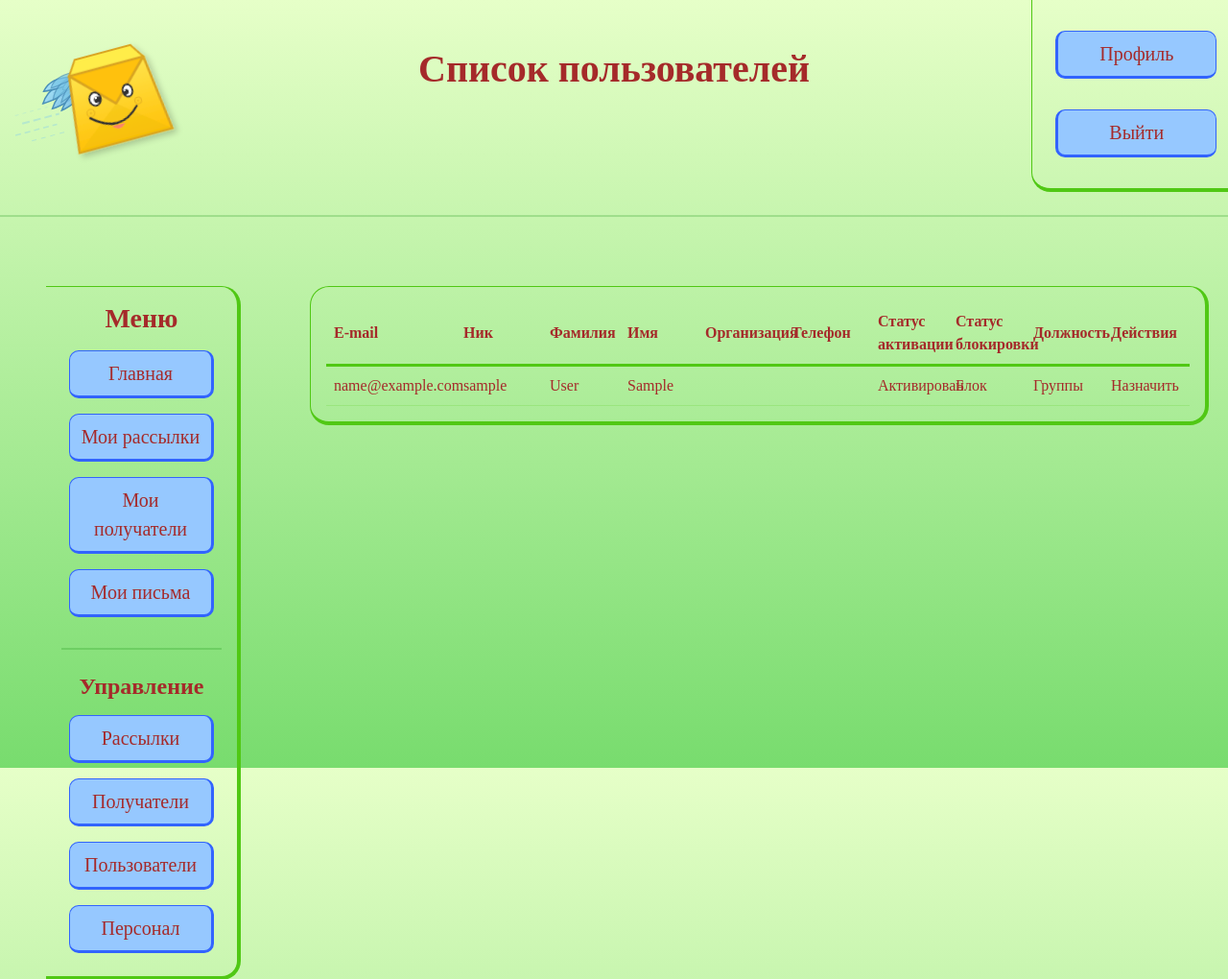
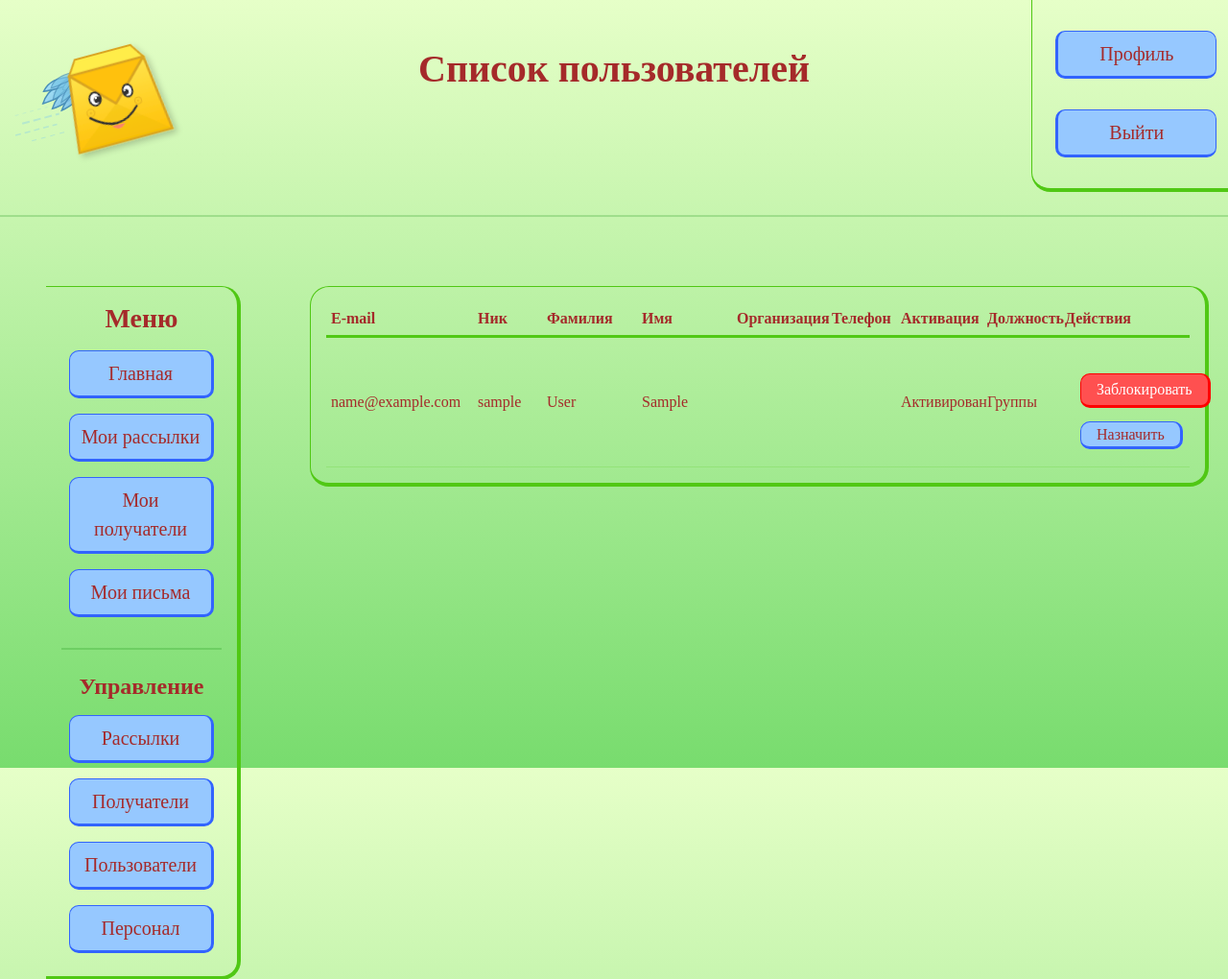
Before and after one commit to havaikrab/smile_sender, a Django app: page /users/list/ in a window 1280 px wide. Shown: the top 1020 px of the page at 96% size. Run offline with Django 5.2, Linux system fonts and the light colour scheme; the visitor is signed in with stand-in values (Sample User, id 1); data comes from the database, SQL or seed files in the repository; parts of the project's set-up code (start-up, migrations or seed data) failed here and were passed over; some libraries are stand-ins or nearby versions.

Commit message:
add block-unblock customuser func

```diff
--- a/distribution/views.py
+++ b/distribution/views.py
@@ -338,6 +338,9 @@ class MailingDetailView(LoginRequiredMixin, DetailView):
         if continue_flag == "continue":
             context["stop_button"] = True
         context["normal_mode"] = True
+        user = self.request.user
+        if user.groups.filter(name="manager").exists() or user.is_superuser:
+            context["manager"] = True
         return context
 
 
@@ -419,7 +422,7 @@ class MailingStartView(View):
         if mailing.status != "created":
             messages.error(request, f"Рассылка со статусом {mailing.status} не может быть запущена повторно.")
             return redirect("distribution:mailing_detail", pk=pk)
-        if mailing.message.author != user:
+        if not isinstance(user, CustomUser) or mailing.message.author != user or user.is_blocked:
             raise PermissionDenied
         if USE_CELERY:
             shared_send_mailing_task.delay(pk)
--- a/users/models.py
+++ b/users/models.py
@@ -20,6 +20,7 @@ class CustomUser(AbstractUser):
         blank=True,
     )
     is_active = models.BooleanField(default=False)
+    is_blocked = models.BooleanField(default=False)
 
     class Meta:
         """Настройки отображения"""
--- a/users/templates/users/customuser_list.html
+++ b/users/templates/users/customuser_list.html
@@ -9,37 +9,47 @@
         <table class="sp-bfc" style="width:100%; table-layout: fixed">
             <thead>
                 <tr class="text-start sp-bfc" style="border-bottom: 3px solid rgb(80, 200, 20)">
-                    <th scope="col" style="width:15%; padding: 8px">E-mail</th>
-                    <th scope="col" style="width:10%; padding: 8px">Ник</th>
-                    <th scope="col" style="width:9%; padding: 8px">Фамилия</th>
-                    <th scope="col" style="width:9%; padding: 8px">Имя</th>
-                    <th scope="col" style="width:10%; padding: 8px">Организация</th>
-                    <th scope="col" style="width:10%; padding: 8px">Телефон</th>
-                    <th scope="col" style="width:9%; padding: 8px">Статус активации</th>
-                    <th scope="col" style="width:9%; padding: 8px">Статус блокировки</th>
-                    <th scope="col" style="width:9%; padding: 8px">Должность</th>
-                    <th scope="col" style="width:10%; padding: 8px">Действия</th>
+                    <th scope="col" style="width:17%; padding: 5px">E-mail</th>
+                    <th scope="col" style="width:8%; padding: 5px">Ник</th>
+                    <th scope="col" style="width:11%; padding: 5px">Фамилия</th>
+                    <th scope="col" style="width:11%; padding: 5px">Имя</th>
+                    <th scope="col" style="width:11%; padding: 5px">Организация</th>
+                    <th scope="col" style="width:8%; padding: 5px">Телефон</th>
+                    <th scope="col" style="width:10%; padding: 5px">Активация</th>
+                    <th scope="col" style="width:9%; padding: 5px">Должность</th>
+                    <th scope="col" style="width:15%; padding: 5px">Действия</th>
                 </tr>
             </thead>
             <tbody>
-                {% for user in object_list %}
+                {% for object in object_list %}
                     <tr class="text-start sp-bfc" style="border-bottom: 1px solid rgba(80, 200, 20, 0.2)">
-                        <td style="padding: 8px">{{user.email}}</td>
-                        <td style="padding: 8px">{{user.username}}</td>
-                        <td style="padding: 8px; white-space: nowrap; overflow: hidden;">{{user.last_name}}</td>
-                        <td style="padding: 8px; white-space: nowrap; overflow: hidden;">{{user.first_name}}</td>
-                        <td style="padding: 8px; white-space: nowrap; overflow: hidden;">{{user.company|default:""}}</td>
-                        <td style="padding: 8px">{{user.phone|default:""}}</td>
-                        <td style="padding: 8px">
-                            {% if user.is_active %}
+                        <td style="padding: 5px">{{object.email}}</td>
+                        <td style="padding: 5px">{{object.username}}</td>
+                        <td style="padding: 5px; white-space: nowrap; overflow: hidden;">{{object.last_name}}</td>
+                        <td style="padding: 5px; white-space: nowrap; overflow: hidden;">{{object.first_name}}</td>
+                        <td style="padding: 5px; white-space: nowrap; overflow: hidden;">{{object.company|default:""}}</td>
+                        <td style="padding: 5px">{{object.phone|default:""}}</td>
+                        <td style="padding: 5px">
+                            {% if object.is_active %}
                                 Активирован
                             {% else %}
-                                Не активирован
+                                Ожидается
                             {% endif %}
                         </td>
-                        <td style="padding: 8px">Блок</td>
-                        <td style="padding: 8px">Группы</td>
-                        <td style="padding: 8px">Назначить</td>
+                        <td style="padding: 5px">Группы</td>
+                        <td style="padding: 5px">
+                            <div class="m-3">
+                                <form method="post" enctype="multipart/form-data" action="{% url 'users:block_from_users_list' pk=object.pk %}">
+                                    {% csrf_token %}
+                                    {% if object.is_blocked %}
+                                        <button type="submit" class="py-1 px-3 my-3 sp-start-but sp-bfc text-center fs-6">Разблокировать</button>
+                                    {% else %}
+                                        <button type="submit" class="py-1 px-3 my-3 sp-dngr-but sp-bfc text-center fs-6">Заблокировать</button>
+                                    {% endif %}
+                                </form>
+                                <a class="py-1 px-3 my-3 sp-nav-but sp-bfc text-center fs-6" href="#">Назначить</a>
+                            </div>
+                        </td>
                     </tr>
                 {% endfor %}
             </tbody>
--- a/users/urls.py
+++ b/users/urls.py
@@ -5,13 +5,14 @@ from . import views
 from .apps import UsersConfig
 from .forms import CustomUserLoginForm
 from .views import (
+    CustomUserChangeBlockedStatusView,
     CustomUserDeleteView,
+    CustomUserListView,
     CustomUserPasswordChangeView,
     CustomUserPasswordRemakeView,
     CustomUserPasswordResetView,
     CustomUserProfileView,
     CustomUserUpdateView,
-    CustomUserListView,
 )
 
 app_name = UsersConfig.name
@@ -28,4 +29,10 @@ urlpatterns: list = [
     path("password_reset/", CustomUserPasswordResetView.as_view(), name="password_reset"),
     path("password_remake/<uidb64>/<token>/", CustomUserPasswordRemakeView.as_view(), name="password_remake"),
     path("list/", CustomUserListView.as_view(), name="users_list"),
+    path(
+        "block_switch/<int:pk>/<int:mailing_pk>/",
+        CustomUserChangeBlockedStatusView.as_view(),
+        name="block_from_mailing",
+    ),
+    path("block_switch/<int:pk>/", CustomUserChangeBlockedStatusView.as_view(), name="block_from_users_list"),
 ]
--- a/users/views.py
+++ b/users/views.py
@@ -13,7 +13,7 @@ from django.http.response import HttpResponse, HttpResponseRedirect
 from django.shortcuts import get_object_or_404, redirect
 from django.urls import reverse, reverse_lazy
 from django.views import View
-from django.views.generic import CreateView, DeleteView, DetailView, UpdateView, ListView
+from django.views.generic import CreateView, DeleteView, DetailView, ListView, UpdateView
 
 from distribution.services import distribution_logger
 
@@ -193,3 +193,29 @@ class CustomUserListView(LoginRequiredMixin, PermissionRequiredMixin, ListView):
 
     model = CustomUser
     permission_required = ("view_customuser",)
+
+
+class CustomUserChangeBlockedStatusView(LoginRequiredMixin, PermissionRequiredMixin, View):
+    """Контроллер функции изменения статуса блокировки пользователя"""
+
+    permission_required = ("users.block_customuser", "users.unblock_customuser")
+
+    def post(self, request: HttpRequest, pk: int, mailing_pk: Optional[int] = None) -> HttpResponse:
+        """Получение команды на изменение статуса блокировки пользователя"""
+
+        manager = request.user
+        user = get_object_or_404(CustomUser, pk=pk)
+        if mailing_pk is not None:
+            next_page = redirect("distribution:mailing_detail", pk=mailing_pk)
+        else:
+            next_page = redirect("users:users_list")
+        if manager == user:
+            messages.error(request, "Нельзя самостоятельно заблокировать или разблокировать собственный аккаунт")
+            return next_page
+        user.is_blocked = not user.is_blocked
+        user.save()
+        if user.is_blocked:
+            distribution_logger.warning(f"Пользователь с e-mail {user.email} заблокирован.")
+        else:
+            distribution_logger.info(f"Пользователь с e-mail {user.email} разблокирован.")
+        return next_page
```
Also changed, not shown: distribution/services.py (+0 -7 lines), distribution/templates/distribution/mailing_detail.html (+10 -1 lines), users/migrations/0002_customuser_is_blocked.py (added).
